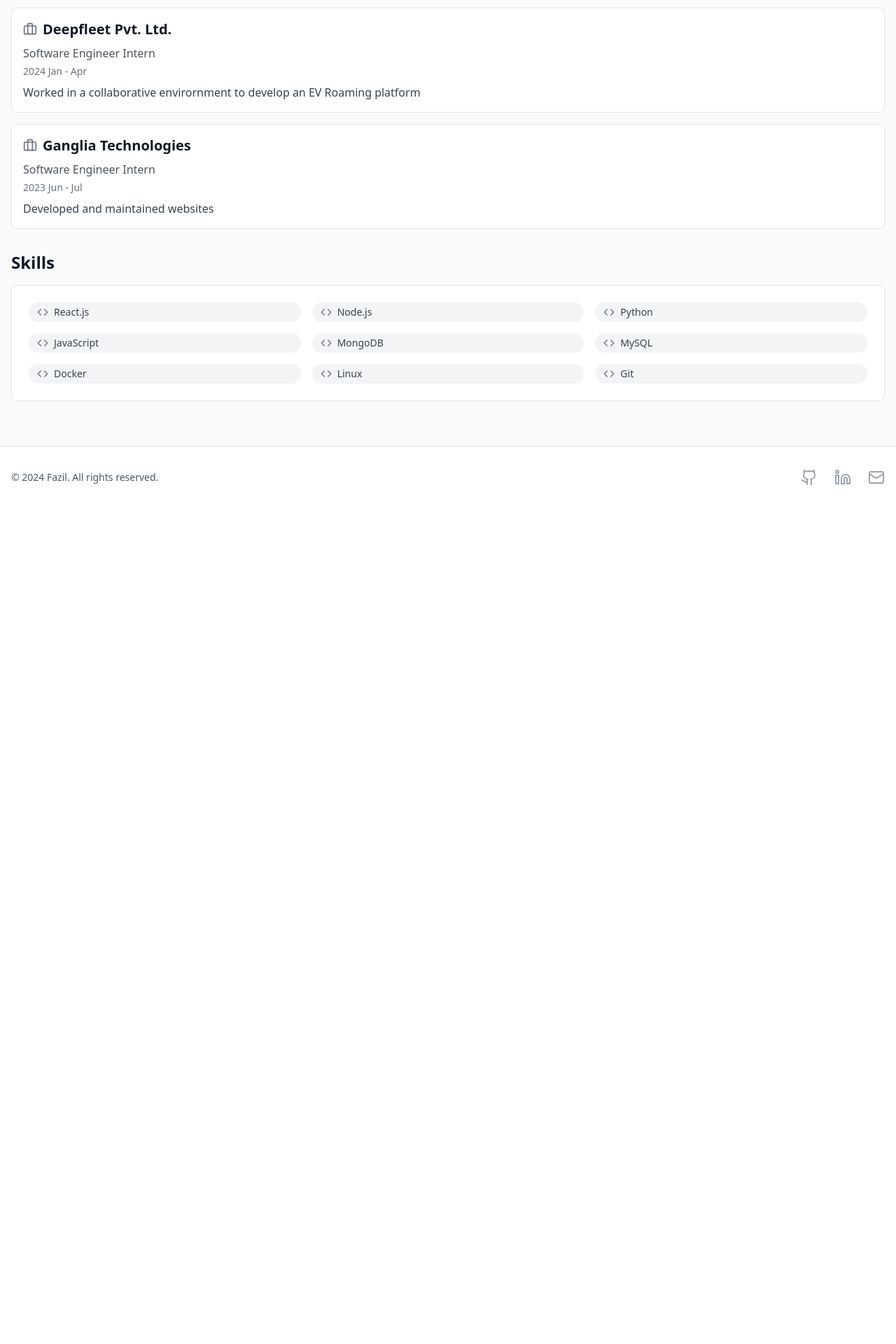
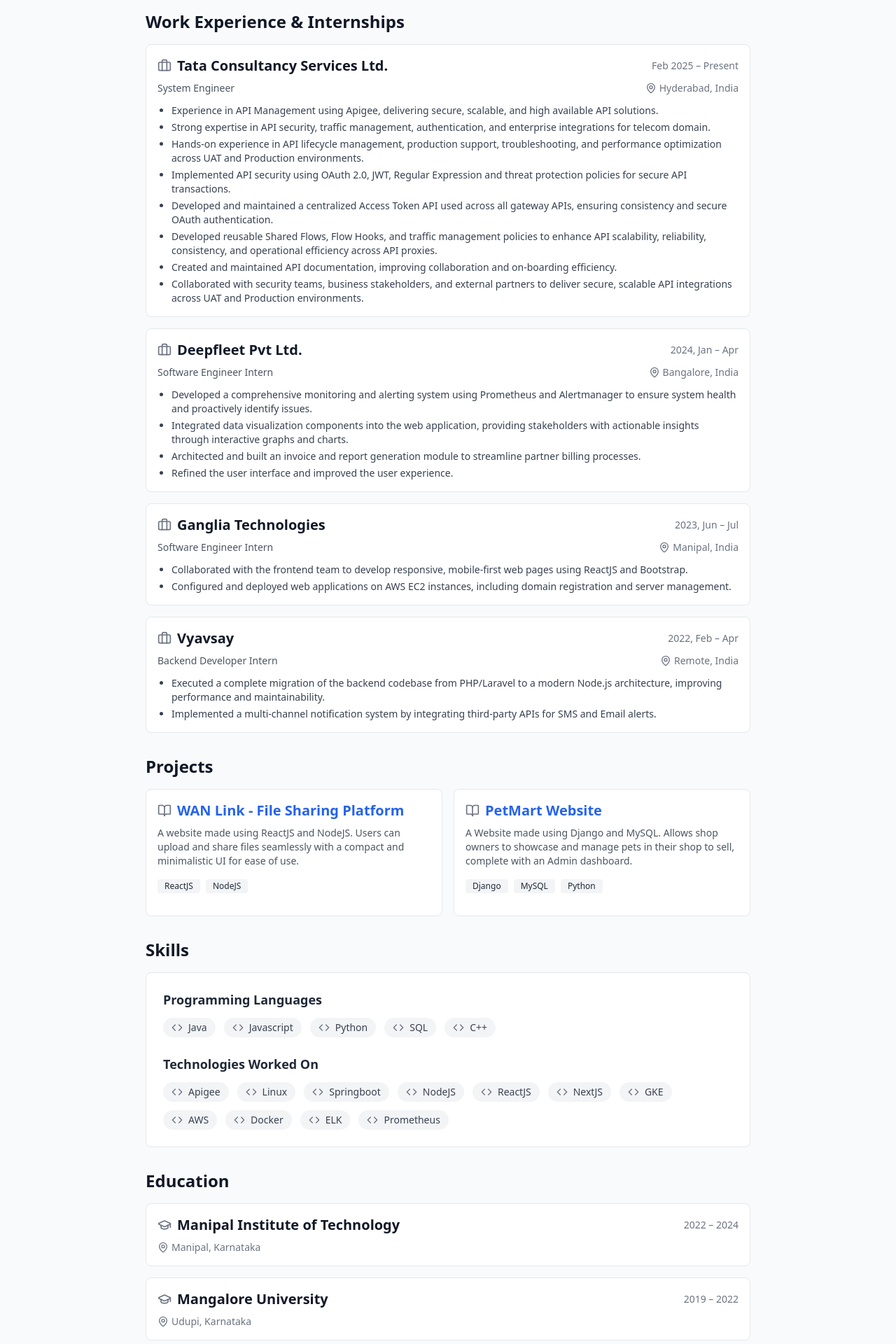
Before and after one commit to FazilKlkt/new-portfolio, a React (Vite) app: page / in a window 1280 px wide. Shown: the part 380-2300 px from the top of the page at 70% size. Before the commit the page ends 1106 px from the top, so only its background shows below. Built offline with nearby package versions, Linux system fonts and the light colour scheme.

Commit message:
updated portfolio website

```diff
--- a/src/App.tsx
+++ b/src/App.tsx
@@ -1,19 +1,21 @@
 import Header from "./components/Header";
 import Footer from "./components/Footer";
 import ProfileSection from "./components/ProfileSection";
-// import ProjectsSection from "./components/ProjectsSection";
+import ProjectsSection from "./components/ProjectsSection";
 import ExperienceSection from "./components/ExperienceSection";
+import EducationSection from "./components/EducationSection";
 import SkillsSection from "./components/SkillsSection";
 
 export default function App() {
   return (
     <div className="min-h-screen bg-gray-50 text-gray-900 flex flex-col">
       <Header />
-      <main className="flex-grow container mx-auto px-4 py-8">
+      <main className="flex-grow container mx-auto px-4 py-8 max-w-4xl">
         <ProfileSection />
-        {/* <ProjectsSection /> */}
         <ExperienceSection />
+        <ProjectsSection />
         <SkillsSection />
+        <EducationSection />
       </main>
       <Footer />
     </div>
--- /dev/null
+++ b/src/components/EducationCard.tsx
@@ -0,0 +1,43 @@
+import { GraduationCap, MapPin } from "lucide-react";
+
+type EducationCardProps = {
+  school: string;
+  degree: string;
+  duration: string;
+  location: string;
+  grade?: string;
+};
+
+export default function EducationCard({
+  school,
+  degree,
+  duration,
+  location,
+  grade,
+}: EducationCardProps) {
+  return (
+    <div className="bg-white border border-gray-200 rounded-lg p-4">
+      <div className="flex flex-col sm:flex-row sm:items-center sm:justify-between mb-2">
+        <div className="flex items-center">
+          <GraduationCap className="h-5 w-5 text-gray-500 mr-2" />
+          <h3 className="text-xl font-semibold">{school}</h3>
+        </div>
+        <span className="text-gray-500 text-sm mt-1 sm:mt-0">{duration}</span>
+      </div>
+      <div className="flex flex-col sm:flex-row sm:items-center sm:justify-between text-gray-600 text-sm">
+        {/* <div>
+          <span className="font-medium">{degree}</span>
+          {grade && (
+            <span className="ml-2 bg-blue-50 text-blue-700 text-xs font-semibold px-2 py-0.5 rounded">
+              CGPA: {grade}
+            </span>
+          )}
+        </div> */}
+        <span className="flex items-center text-gray-500 mt-1 sm:mt-0">
+          <MapPin className="h-4 w-4 mr-1" />
+          {location}
+        </span>
+      </div>
+    </div>
+  );
+}
--- /dev/null
+++ b/src/components/EducationSection.tsx
@@ -0,0 +1,25 @@
+import EducationCard from "./EducationCard";
+
+export default function EducationSection() {
+  return (
+    <section id="education" className="mb-8">
+      <h2 className="text-2xl font-bold mb-4">Education</h2>
+      <div className="space-y-4">
+        <EducationCard
+          school="Manipal Institute of Technology"
+          degree="Master of Computer Application"
+          duration="2022 – 2024"
+          location="Manipal, Karnataka"
+          grade="8.6"
+        />
+        <EducationCard
+          school="Mangalore University"
+          degree="Bachelor of Computer Application"
+          duration="2019 – 2022"
+          location="Udupi, Karnataka"
+          grade="8.1"
+        />
+      </div>
+    </section>
+  );
+}
--- a/src/components/ExperienceCard.tsx
+++ b/src/components/ExperienceCard.tsx
@@ -1,11 +1,13 @@
-import { Briefcase } from "lucide-react";
+import { Briefcase, MapPin } from "lucide-react";
 
 type ExperienceCardProps = {
   company: string;
-  companyLink: string;
+  companyLink?: string;
   position: string;
   duration: string;
-  description: string;
+  location?: string;
+  description?: string;
+  bullets?: string[];
 };
 
 export default function ExperienceCard({
@@ -13,19 +15,42 @@
   companyLink,
   position,
   duration,
+  location,
   description,
+  bullets,
 }: ExperienceCardProps) {
   return (
     <div className="bg-white border border-gray-200 rounded-lg p-4">
-      <div className="flex items-center mb-2">
-        <a href={companyLink} target="_blank">
-          <Briefcase className="h-5 w-5 text-gray-500 mr-2" />
-        </a>
-        <h3 className="text-xl font-semibold">{company}</h3>
+      <div className="flex flex-col sm:flex-row sm:items-center sm:justify-between mb-2">
+        <div className="flex items-center">
+          {companyLink ? (
+            <a href={companyLink} target="_blank" rel="noopener noreferrer">
+              <Briefcase className="h-5 w-5 text-gray-500 mr-2 hover:text-blue-600 transition-colors" />
+            </a>
+          ) : (
+            <Briefcase className="h-5 w-5 text-gray-500 mr-2" />
+          )}
+          <h3 className="text-xl font-semibold">{company}</h3>
+        </div>
+        <span className="text-gray-500 text-sm mt-1 sm:mt-0">{duration}</span>
       </div>
-      <p className="text-gray-600 mb-1">{position}</p>
-      <p className="text-gray-500 text-sm mb-2">{duration}</p>
-      <p className="text-gray-700">{description}</p>
+      <div className="flex flex-col sm:flex-row sm:items-center sm:justify-between text-gray-600 text-sm mb-3">
+        <span className="font-medium">{position}</span>
+        {location && (
+          <span className="flex items-center text-gray-500 mt-1 sm:mt-0">
+            <MapPin className="h-4 w-4 mr-1" />
+            {location}
+          </span>
+        )}
+      </div>
+      {description && <p className="text-gray-700 text-sm mb-2">{description}</p>}
+      {bullets && bullets.length > 0 && (
+        <ul className="list-disc pl-5 space-y-1 text-gray-700 text-sm">
+          {bullets.map((bullet, idx) => (
+            <li key={idx}>{bullet}</li>
+          ))}
+        </ul>
+      )}
     </div>
   );
 }
--- a/src/components/ExperienceSection.tsx
+++ b/src/components/ExperienceSection.tsx
@@ -3,21 +3,57 @@
 export default function ExperienceSection() {
   return (
     <section id="experience" className="mb-8">
-      <h2 className="text-2xl font-bold mb-4">Work Experience</h2>
+      <h2 className="text-2xl font-bold mb-4">Work Experience & Internships</h2>
       <div className="space-y-4">
         <ExperienceCard
-          company="Deepfleet Pvt. Ltd."
+          company="Tata Consultancy Services Ltd."
+          position="System Engineer"
+          duration="Feb 2025 – Present"
+          location="Hyderabad, India"
+          bullets={[
+            "Experience in API Management using Apigee, delivering secure, scalable, and high available API solutions.",
+            "Strong expertise in API security, traffic management, authentication, and enterprise integrations for telecom domain.",
+            "Hands-on experience in API lifecycle management, production support, troubleshooting, and performance optimization across UAT and Production environments.",
+            "Implemented API security using OAuth 2.0, JWT, Regular Expression and threat protection policies for secure API transactions.",
+            "Developed and maintained a centralized Access Token API used across all gateway APIs, ensuring consistency and secure OAuth authentication.",
+            "Developed reusable Shared Flows, Flow Hooks, and traffic management policies to enhance API scalability, reliability, consistency, and operational efficiency across API proxies.",
+            "Created and maintained API documentation, improving collaboration and on-boarding efficiency.",
+            "Collaborated with security teams, business stakeholders, and external partners to deliver secure, scalable API integrations across UAT and Production environments."
+          ]}
+        />
+        <ExperienceCard
+          company="Deepfleet Pvt Ltd."
           companyLink="https://deepfleet.com/"
           position="Software Engineer Intern"
-          duration="2024 Jan - Apr"
-          description="Worked in a collaborative envirornment to develop an EV Roaming platform"
+          duration="2024, Jan – Apr"
+          location="Bangalore, India"
+          bullets={[
+            "Developed a comprehensive monitoring and alerting system using Prometheus and Alertmanager to ensure system health and proactively identify issues.",
+            "Integrated data visualization components into the web application, providing stakeholders with actionable insights through interactive graphs and charts.",
+            "Architected and built an invoice and report generation module to streamline partner billing processes.",
+            "Refined the user interface and improved the user experience."
+          ]}
         />
         <ExperienceCard
           company="Ganglia Technologies"
           companyLink="https://ganglia.in/"
           position="Software Engineer Intern"
-          duration="2023 Jun - Jul"
-          description="Developed and maintained websites"
+          duration="2023, Jun – Jul"
+          location="Manipal, India"
+          bullets={[
+            "Collaborated with the frontend team to develop responsive, mobile-first web pages using ReactJS and Bootstrap.",
+            "Configured and deployed web applications on AWS EC2 instances, including domain registration and server management."
+          ]}
+        />
+        <ExperienceCard
+          company="Vyavsay"
+          position="Backend Developer Intern"
+          duration="2022, Feb – Apr"
+          location="Remote, India"
+          bullets={[
+            "Executed a complete migration of the backend codebase from PHP/Laravel to a modern Node.js architecture, improving performance and maintainability.",
+            "Implemented a multi-channel notification system by integrating third-party APIs for SMS and Email alerts."
+          ]}
         />
       </div>
     </section>
--- a/src/components/Header.tsx
+++ b/src/components/Header.tsx
@@ -22,6 +22,7 @@
           <nav className="hidden md:flex space-x-4">
             <NavItem href="#projects">Projects</NavItem>
             <NavItem href="#experience">Experience</NavItem>
+            <NavItem href="#education">Education</NavItem>
             <NavItem href="#skills">Skills</NavItem>
             <NavItem href="#contact">Contact</NavItem>
           </nav>
@@ -48,6 +49,9 @@
             <MobileNavItem href="#experience" onClick={toggleMobileMenu}>
               Experience
             </MobileNavItem>
+            <MobileNavItem href="#education" onClick={toggleMobileMenu}>
+              Education
+            </MobileNavItem>
             <MobileNavItem href="#skills" onClick={toggleMobileMenu}>
               Skills
             </MobileNavItem>
--- a/src/components/ProjectCard.tsx
+++ b/src/components/ProjectCard.tsx
@@ -1,11 +1,12 @@
-import { Star, GitFork } from "lucide-react";
+import { Star, GitFork, BookOpen } from "lucide-react";
 
 type ProjectCardProps = {
   name: string;
   description: string;
   technologies: string[];
-  stars: number;
-  forks: number;
+  stars?: number;
+  forks?: number;
+  projectLink?: string;
 };
 
 export default function ProjectCard({
@@ -14,11 +15,26 @@
   technologies,
   stars,
   forks,
+  projectLink,
 }: ProjectCardProps) {
   return (
-    <div className="bg-white border border-gray-200 rounded-lg p-4">
-      <h3 className="text-xl font-semibold mb-2 text-blue-600">{name}</h3>
-      <p className="text-gray-600 mb-4">{description}</p>
+    <div className="bg-white border border-gray-200 rounded-lg p-4 flex flex-col justify-between h-full">
+      <div>
+        <div className="flex items-center mb-2">
+          <BookOpen className="h-5 w-5 text-gray-500 mr-2 flex-shrink-0" />
+          <h3 className="text-xl font-semibold text-blue-600 hover:underline break-words">
+            {projectLink ? (
+              <a href={projectLink} target="_blank" rel="noopener noreferrer">
+                {name}
+              </a>
+            ) : (
+              name
+            )}
+          </h3>
+        </div>
+        <p className="text-gray-600 mb-4 text-sm">{description}</p>
+      </div>
+      <div>
         <div className="flex flex-wrap gap-2 mb-4">
           {technologies.map((tech, index) => (
             <span
@@ -29,15 +45,22 @@
             </span>
           ))}
         </div>
+        {(stars !== undefined || forks !== undefined) && (
           <div className="flex items-center space-x-4 text-sm text-gray-500">
+            {stars !== undefined && (
               <span className="flex items-center">
                 <Star className="h-4 w-4 mr-1" />
                 {stars}
               </span>
+            )}
+            {forks !== undefined && (
               <span className="flex items-center">
                 <GitFork className="h-4 w-4 mr-1" />
                 {forks}
               </span>
+            )}
+          </div>
+        )}
       </div>
     </div>
   );
--- a/src/components/ProjectsSection.tsx
+++ b/src/components/ProjectsSection.tsx
@@ -6,18 +6,14 @@
       <h2 className="text-2xl font-bold mb-4">Projects</h2>
       <div className="grid gap-4 md:grid-cols-2">
         <ProjectCard
-          name="E-commerce Platform"
-          description="A full-stack e-commerce solution with React and Node.js"
-          technologies={["React", "Node.js", "MongoDB"]}
-          stars={128}
-          forks={32}
+          name="WAN Link - File Sharing Platform"
+          description="A website made using ReactJS and NodeJS. Users can upload and share files seamlessly with a compact and minimalistic UI for ease of use."
+          technologies={["ReactJS", "NodeJS"]}
         />
         <ProjectCard
-          name="Task Management App"
-          description="A Kanban-style task management application"
-          technologies={["Vue.js", "Express", "PostgreSQL"]}
-          stars={64}
-          forks={16}
+          name="PetMart Website"
+          description="A Website made using Django and MySQL. Allows shop owners to showcase and manage pets in their shop to sell, complete with an Admin dashboard."
+          technologies={["Django", "MySQL", "Python"]}
         />
       </div>
     </section>
--- a/src/components/SkillsSection.tsx
+++ b/src/components/SkillsSection.tsx
@@ -1,26 +1,40 @@
 import SkillTag from "./SkillTag";
 
 export default function SkillsSection() {
-  const skills = [
-    "React.js",
-    "Node.js",
-    "Python",
-    "JavaScript",
-    "MongoDB",
-    "MySQL",
+  const programmingLanguages = ["Java", "Javascript", "Python", "SQL", "C++"];
+  const technologies = [
+    "Apigee",
+    "Linux",
+    "Springboot",
+    "NodeJS",
+    "ReactJS",
+    "NextJS",
+    "GKE",
+    "AWS",
     "Docker",
-    "Linux",
-    "Git",
+    "ELK",
+    "Prometheus",
   ];
 
   return (
     <section id="skills" className="mb-8">
       <h2 className="text-2xl font-bold mb-4">Skills</h2>
-      <div className="bg-white border border-gray-200 rounded-lg p-6">
-        <div className="grid grid-cols-2 md:grid-cols-3 gap-4">
-          {skills.map((skill, index) => (
-            <SkillTag key={index} name={skill} />
-          ))}
+      <div className="bg-white border border-gray-200 rounded-lg p-6 space-y-6">
+        <div>
+          <h3 className="text-lg font-semibold mb-3 text-gray-800">Programming Languages</h3>
+          <div className="flex flex-wrap gap-3">
+            {programmingLanguages.map((skill, index) => (
+              <SkillTag key={index} name={skill} />
+            ))}
+          </div>
+        </div>
+        <div>
+          <h3 className="text-lg font-semibold mb-3 text-gray-800">Technologies Worked On</h3>
+          <div className="flex flex-wrap gap-3">
+            {technologies.map((skill, index) => (
+              <SkillTag key={index} name={skill} />
+            ))}
+          </div>
         </div>
       </div>
     </section>
```
Also changed, not shown: src/components/ProfileSection.tsx (+32 -9 lines). Lines whose indentation alone changed are shown as unchanged.
